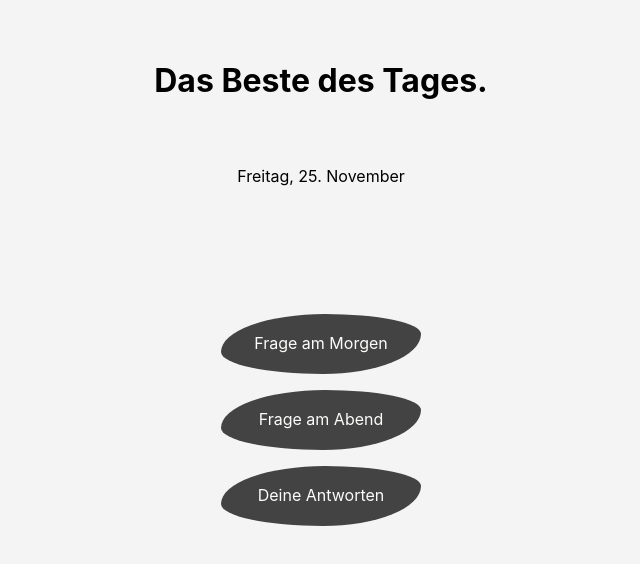
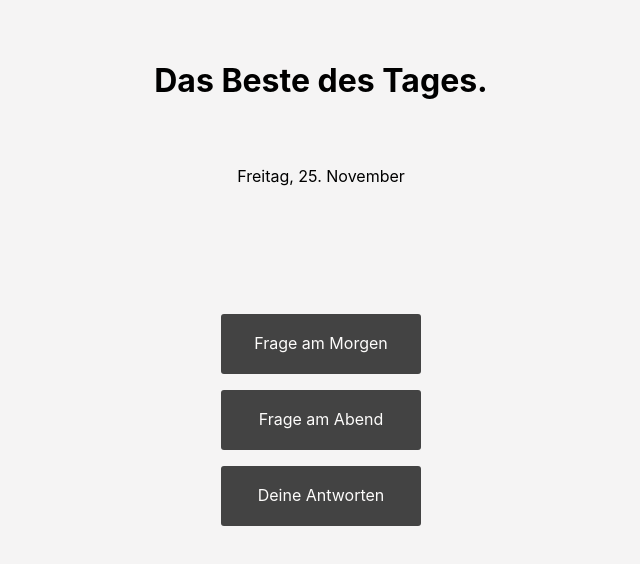
Before and after one commit to marialitwa/capstone-project, a Next.js app: page / in a window 1280 px wide. Shown: the top 564 px of the page, without its empty margins (319-959 px from the left). Built offline with nearby package versions, Linux system fonts and the light colour scheme.

Commit message:
Clean up code

```diff
--- a/components/QuestionForm.js
+++ b/components/QuestionForm.js
@@ -12,7 +12,6 @@ export default function QuestionForm({ onAddEntry, questionText }) {
       return alert("Bitte schreibe deine Antwort in das Textfeld");
 
     onAddEntry(answer);
-    // router.push / answers setVariante
     form.reset();
   }
 
@@ -46,10 +45,8 @@ const StyledSubmitButton = styled.button`
   color: #fdfcfb;
   border: none;
   border-radius: 3px;
-  _font-weight: 300px;
   letter-spacing: 0.05rem;
   font-size: 0.9rem;
-  _text-transform: uppercase;
 `;
 
 const StyledQuestion = styled.label`
--- a/pages/index.js
+++ b/pages/index.js
@@ -48,7 +48,6 @@ const StyledLink = styled(Link)`
   width: 200px;
   height: 60px;
   text-align: center;
-  border-radius: 52% 48% 49% 51% / 63% 33% 67% 37%;
-  _border-radius: 52% 48% 49% 51% / 67% 27% 73% 33%;
-  _border-radius: 3px;
+  border-radius: 3px;
+  _border-radius: 52% 48% 49% 51% / 63% 33% 67% 37%;
 `;
--- a/pages/morning.js
+++ b/pages/morning.js
@@ -3,8 +3,6 @@ import QuestionForm from "../components/QuestionForm";
 import styled from "styled-components";
 
 export default function MorningPage({ onAddMorningAnswer }) {
-  // set use State
-
   return (
     <>
       <StyledLink href="/">Home</StyledLink>
```
Also changed, not shown: components/Footer.js (deleted, +0 -27 lines), pages/answers/[answerDate].js (+4 -6 lines).
